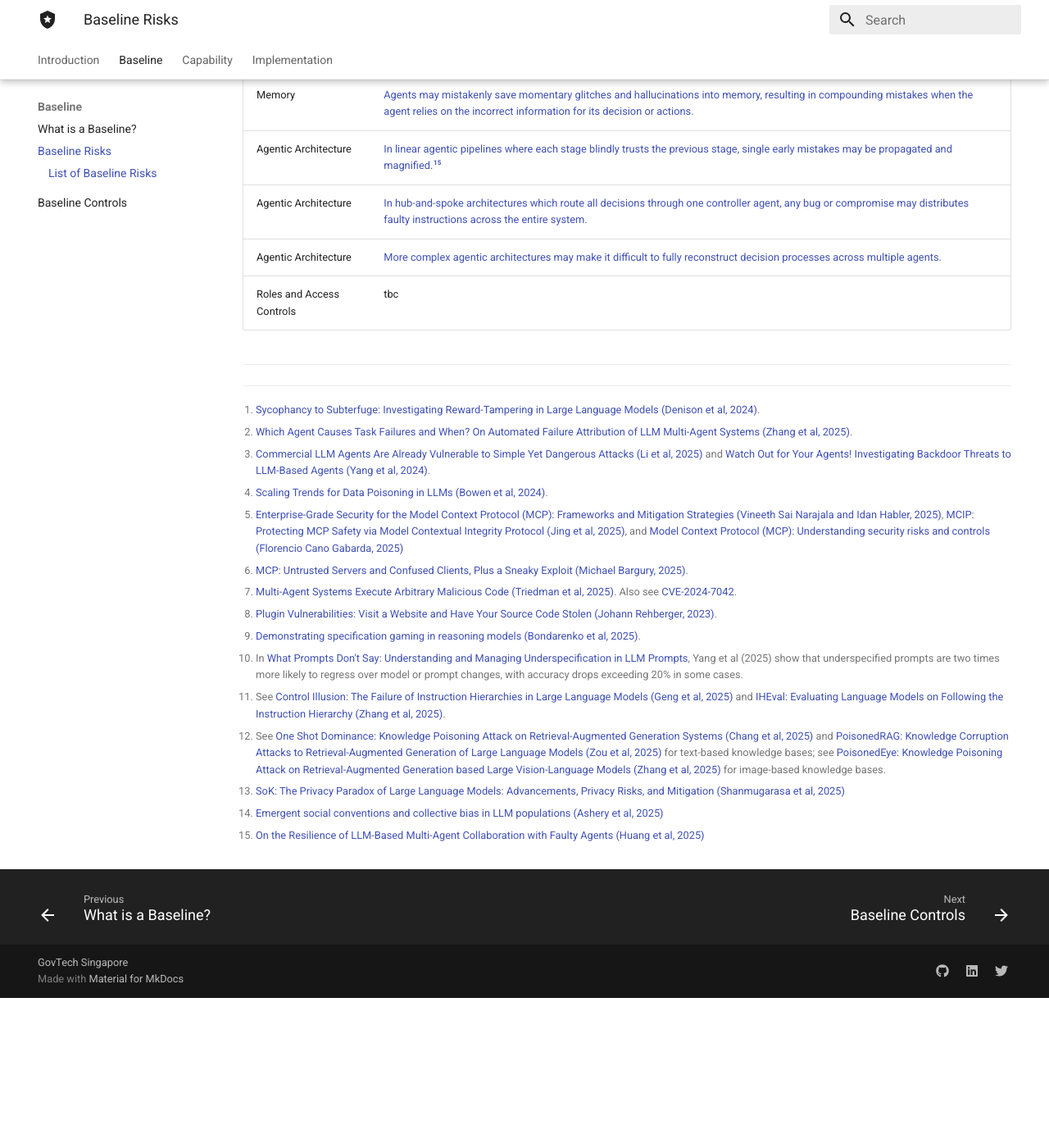
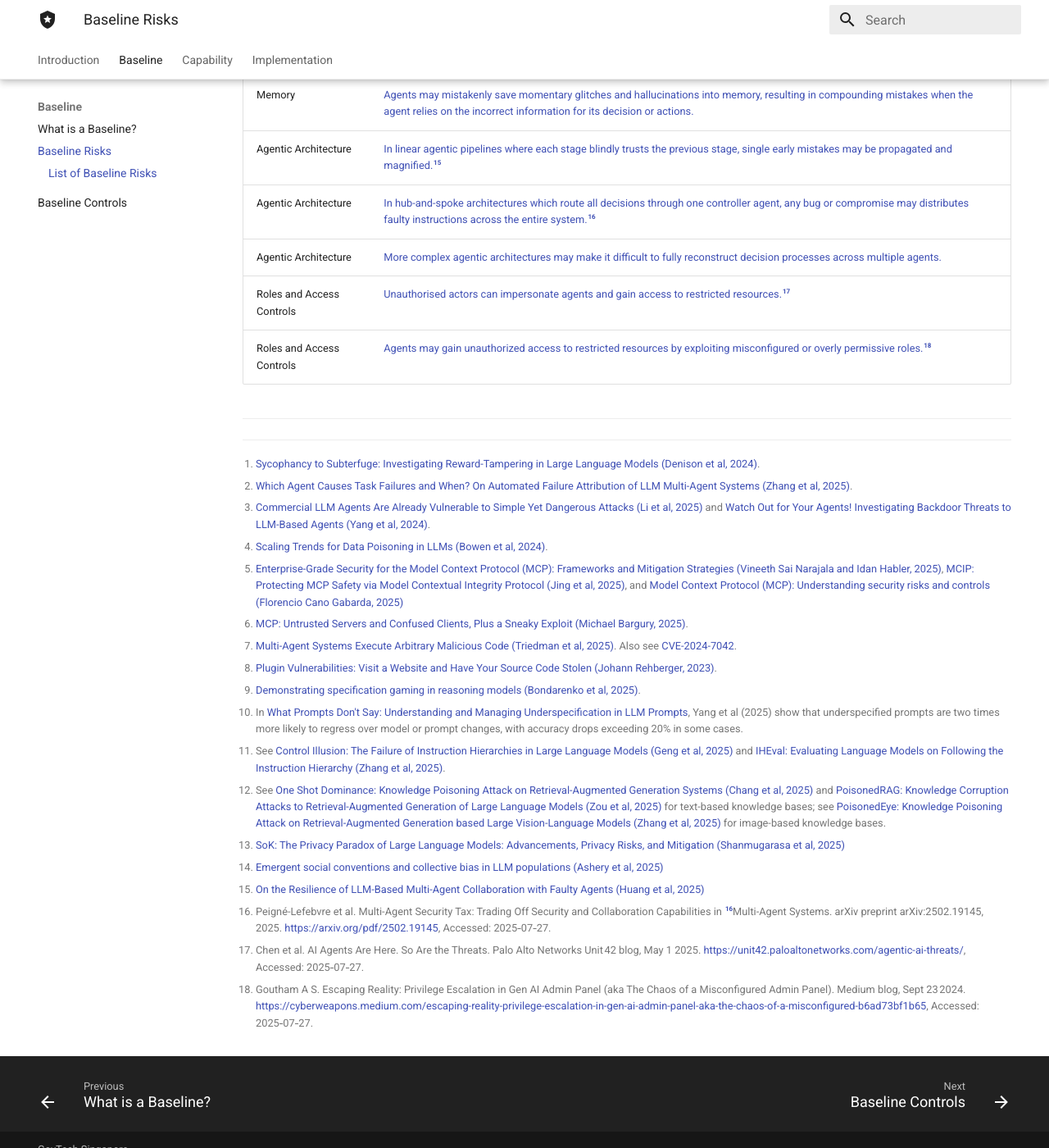
Before and after one commit to govtech-responsibleai/agentic-risk-capability-framework, an MkDocs documentation site: the page built from docs/baseline/risks.md, in a window 1280 px wide and 1400 px high, scrolled down 1022 px. Shown: the whole window at 82% size. Built offline with MkDocs 1.6.1 and Material for MkDocs 9.7.7, drawn with Linux system fonts in a browser that asks for light colours; before the commit the page ends 2239 px from its top, so only the background shows below that.

Commit message:
feat: add access risks

```diff
--- a/docs/baseline/risks.md
+++ b/docs/baseline/risks.md
@@ -21,9 +21,11 @@ In this section, we list the baseline risks from (i) the components of an agent
 | <a name="memory-privacy-leakage"></a>Memory | [Agents may inadvertently store sensitive user or organisational data from prior interactions, resulting in data privacy risks.](controls.md#memory-privacy-leakage)[^13]|
 | <a name="memory-hallucination-persistence"></a>Memory | [Agents may mistakenly save momentary glitches and hallucinations into memory, resulting in compounding mistakes when the agent relies on the incorrect information for its decision or actions.](controls.md#memory-hallucination-persistence)|
 | <a name="architecture-error-propagation"></a>Agentic Architecture | [In linear agentic pipelines where each stage blindly trusts the previous stage, single early mistakes may be propagated and magnified.](controls.md#architecture-error-propagation)[^15] |
-| <a name="architecture-single-point-failure"></a>Agentic Architecture | [In hub-and-spoke architectures which route all decisions through one controller agent, any bug or compromise may distributes faulty instructions across the entire system.](controls.md#architecture-single-point-failure)|
+| <a name="architecture-single-point-failure"></a>Agentic Architecture | [In hub-and-spoke architectures which route all decisions through one controller agent, any bug or compromise may distributes faulty instructions across the entire system.](controls.md#architecture-single-point-failure)[^16]|
 | <a name="architecture-decision-traceability"></a>Agentic Architecture | [More complex agentic architectures may make it difficult to fully reconstruct decision processes across multiple agents.](controls.md#architecture-decision-traceability)|
-| <a name="access-tbc"></a>Roles and Access Controls | tbc |
+| <a name="access-role-impersonation"></a>Roles and Access Controls | [Unauthorised actors can impersonate agents and gain access to restricted resources.](controls.md/#access-role-impersonation)[^17] |
+| <a name="access-misconfigured-roles"></a>Roles and Access Controls | [Agents may gain unauthorized access to restricted resources by exploiting misconfigured or overly permissive roles.](controls.md/#access-misconfigured-roles)[^18] |
+
 
 <!-- footnotes -->
 
@@ -44,5 +46,9 @@ In this section, we list the baseline risks from (i) the components of an agent
 [^13]: [SoK: The Privacy Paradox of Large Language Models: Advancements, Privacy Risks, and Mitigation (Shanmugarasa et al, 2025)](https://arxiv.org/abs/2506.12699v2)
 [^14]: [Emergent social conventions and collective bias in LLM populations (Ashery et al, 2025)](https://arxiv.org/abs/2410.08948v2)
 [^15]: [On the Resilience of LLM-Based Multi-Agent Collaboration with Faulty Agents (Huang et al, 2025)](https://arxiv.org/abs/2408.00989v3)
+[^16]: Peigné-Lefebvre et al. Multi-Agent Security Tax: Trading Off Security and Collaboration Capabilities in [^16]Multi-Agent Systems. arXiv preprint arXiv:2502.19145, 2025. <https://arxiv.org/pdf/2502.19145>, Accessed: 2025‑07‑27.
+[^17]: Chen et al. AI Agents Are Here. So Are the Threats. Palo Alto Networks Unit 42 blog, May 1 2025. <https://unit42.paloaltonetworks.com/agentic-ai-threats/>, Accessed: 2025‑07‑27.
+[^18]: Goutham A S. Escaping Reality: Privilege Escalation in Gen AI Admin Panel (aka The Chaos of a Misconfigured Admin Panel). Medium blog, Sept 23 2024. <https://cyberweapons.medium.com/escaping-reality-privilege-escalation-in-gen-ai-admin-panel-aka-the-chaos-of-a-misconfigured-b6ad73bf1b65>, Accessed: 2025‑07‑27.
+
 
 ---
```
Also changed, not shown: docs/baseline/controls.md (+5 -0 lines), docs/capability/controls.md (+1 -0 lines).
